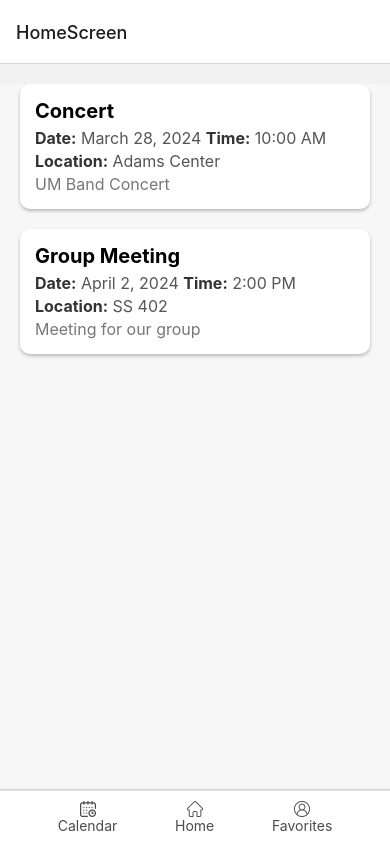
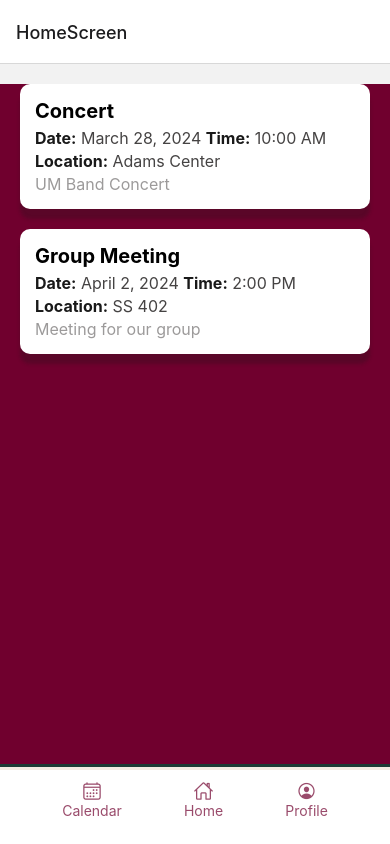
Before and after one commit to AnhNhan2803/CSCI591_EventPlannerApp, a React Native app in the folder EventPlanner/: screen /HomeScreen in a window 390 px wide. Built offline with nearby package versions, Linux system fonts and the light colour scheme.

Commit message:
Created a theme file with our color palette. Updated home screen and bottom nav bar to reflect theme. Bottom nav bar now uses vector assets instead of png images.

```diff
--- a/EventPlanner/App.js
+++ b/EventPlanner/App.js
@@ -7,6 +7,7 @@ import CalendarScreen from "./screens/CalendarScreen";
 import ProfileScreen from "./screens/ProfileScreen";
 const Stack = createNativeStackNavigator();
 import Search from "./SearchBar";
+import { colors } from "./constants/theme";
 
 export default function App() {
   return (
@@ -28,7 +29,7 @@ export default function App() {
 const styles = StyleSheet.create({
   container: {
     flex: 1,
-    backgroundColor: "#fff",
+    backgroundColor: colors.maroon,
     alignItems: "center",
     justifyContent: "center",
   },
--- a/EventPlanner/components/BottomNav.js
+++ b/EventPlanner/components/BottomNav.js
@@ -1,9 +1,12 @@
 import React from "react";
 import { View, TouchableOpacity, Image, StyleSheet, Text } from "react-native";
 import { useNavigation } from "@react-navigation/native";
+import { colors } from "../constants/theme";
+import Icon from 'react-native-vector-icons/Ionicons';
 
 const BottomNav = () => {
   const navigation = useNavigation();
+  const iconSize = 20;
 
   return (
     <>
@@ -13,9 +16,10 @@ const BottomNav = () => {
             style={styles.button}
             onPress={() => navigation.navigate("CalendarScreen")}
           >
-            <Image
-              source={require("../assets/calendar.png")}
-              style={styles.buttonNav}
+            <Icon
+              name="calendar-outline"
+              size={iconSize}
+              color={colors.maroon}
             />
             <Text style={styles.buttonText}>Calendar</Text>
           </TouchableOpacity>
@@ -24,9 +28,10 @@ const BottomNav = () => {
             style={styles.button}
             onPress={() => navigation.navigate("HomeScreen")}
           >
-            <Image
-              source={require("../assets/home.png")}
-              style={styles.buttonNav}
+            <Icon
+              name="home-outline"
+              size={iconSize}
+              color={colors.maroon}
             />
             <Text style={styles.buttonText}>Home</Text>
           </TouchableOpacity>
@@ -35,11 +40,12 @@ const BottomNav = () => {
             style={styles.button}
             onPress={() => navigation.navigate("ProfileScreen")}
           >
-            <Image
-              source={require("../assets/user.png")}
-              style={styles.buttonNav}
+            <Icon
+              name="person-circle-outline"
+              size={iconSize}
+              color={colors.maroon}
             />
-            <Text style={styles.buttonText}>Favorites</Text>
+            <Text style={styles.buttonText}>Profile</Text>
           </TouchableOpacity>
         </View>
       </View>
@@ -52,27 +58,28 @@ const styles = StyleSheet.create({
     position: "absolute",
     bottom: 0,
     width: "100%",
-    borderTopWidth: 1,
-    borderColor: "lightgray",
-    backgroundColor: "white",
+    borderTopWidth: 3,
+    borderColor: colors.green,
+    backgroundColor: colors.white,
   },
   bottomRow: {
     flexDirection: "row",
     justifyContent: "space-evenly",
     alignItems: "center",
     width: "100%",
-    borderTopWidth: 1,
-    borderColor: "lightgray",
+    borderTopWidth: 3,
+    borderColor: colors.tan,
     paddingVertical: 10,
     backgroundColor: "white",
     opacity: 0.7,
+    marginBottom: 15,
   },
   button: {
     alignItems: "center",
     borderRadius: 20,
   },
   buttonText: {
-    color: "black",
+    color: colors.maroon,
     textAlign: "center",
     fontSize: 14,
     flex: 1,
--- /dev/null
+++ b/EventPlanner/constants/theme.js
@@ -0,0 +1,36 @@
+// All colors in theme
+export const colors = {
+  // Base colors
+  maroon: '#70002e',
+  dark: '#191919',
+  medium: '#454343',
+  light: '#9c9a9a',
+  black: '#000000',
+  white: '#ffffff',
+
+  // Transition Colors (see UM website for actual transition)
+  green: '#1d3c34',
+  tan: '#f0e7d6',
+  orange: '#f94139',
+  blue: '#bcdee8',
+
+  // Interaction Colors
+  success: '#00DE83',
+  warning: '#CADE00',
+  danger: '#ff4b51',
+};
+
+// Home page transition colors
+export const transition_palette_1 = {
+  c1: colors.green,
+  c2: colors.tan,
+  c3: colors.orange,
+};
+
+// Secondary transition colors
+export const transition_palette_2 = {
+  c1: colors.tan,
+  c2: colors.blue,
+  c3: colors.maroon,
+  c4: colors.orange,
+};
--- a/EventPlanner/screens/HomeScreen.js
+++ b/EventPlanner/screens/HomeScreen.js
@@ -9,6 +9,7 @@ import {
 } from "react-native";
 import BottomNav from "../components/BottomNav";
 import { useNavigation } from "@react-navigation/native";
+import { colors } from "../constants/theme";
 
 const HomeScreen = () => {
   const navigation = useNavigation();
@@ -64,19 +65,19 @@ const HomeScreen = () => {
 const styles = StyleSheet.create({
   container: {
     flex: 1,
-    backgroundColor: "#f7f7f7",
+    backgroundColor: colors.maroon,
     marginTop: 20,
   },
   eventItem: {
-    backgroundColor: "#fff",
+    backgroundColor: colors.white,
     marginBottom: 20,
     marginHorizontal: 20,
     padding: 15,
     borderRadius: 10,
-    shadowColor: "#000",
+    shadowColor: colors.dark,
     shadowOffset: {
       width: 0,
-      height: 2,
+      height: 10,
     },
     shadowOpacity: 0.25,
     shadowRadius: 3.84,
@@ -89,16 +90,16 @@ const styles = StyleSheet.create({
   },
   eventInfo: {
     fontSize: 16,
-    color: "#555",
+    color: colors.medium,
     marginBottom: 3,
   },
   bold: {
     fontWeight: "bold",
-    color: "#333",
+    color: colors.dark,
   },
   eventDescription: {
     fontSize: 16,
-    color: "#777",
+    color: colors.light,
   },
 });
 
--- /dev/null
+++ b/package.json
@@ -0,0 +1,5 @@
+{
+  "dependencies": {
+    "react-native-vector-icons": "^10.0.3"
+  }
+}
```
Also changed, not shown: 1 other file (tests, documents, lock files or other folders).
